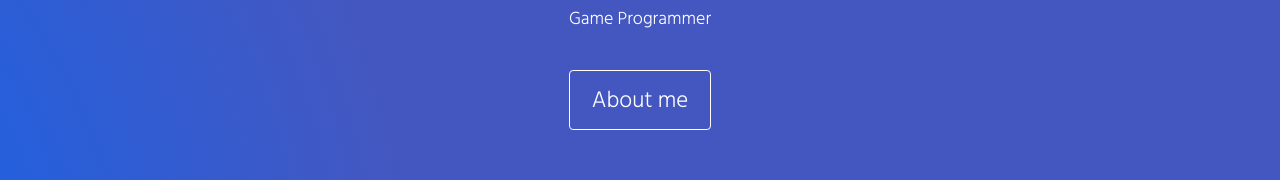
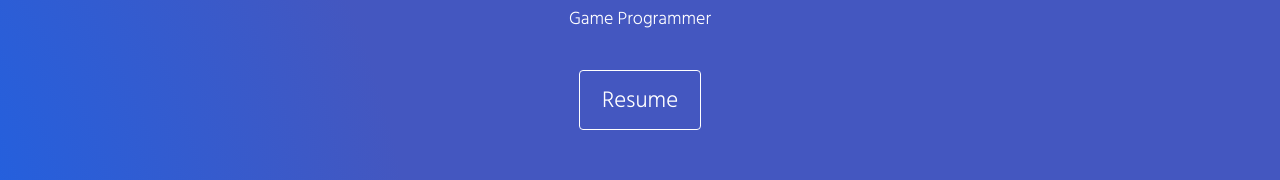
Before and after one commit to Abhishek-dev-tech/abhishek-dev-tech.github.io, a plain HTML site: page index.html in a window 1280 px wide. Shown: the part 301-481 px from the top of the page. Drawn offline with Linux system fonts and the light colour scheme.

Commit message:
Added resume

```diff
--- a/index.html
+++ b/index.html
@@ -55,7 +55,7 @@
           <h1>Abhishek Joshi</h1>
           <p>Game Programmer</p>
           <br>
-          <a href="#mh-about" class="btn btn-default btn-lg" title="">About me</a>
+          <a href="https://drive.google.com/file/d/1I7J5Ft1oCK4shgQz34pY4fWBI7kb93Az/view?usp=sharing" class="btn btn-default btn-lg" title="">Resume</a>
         </div>
       </div>
     </div>
```
